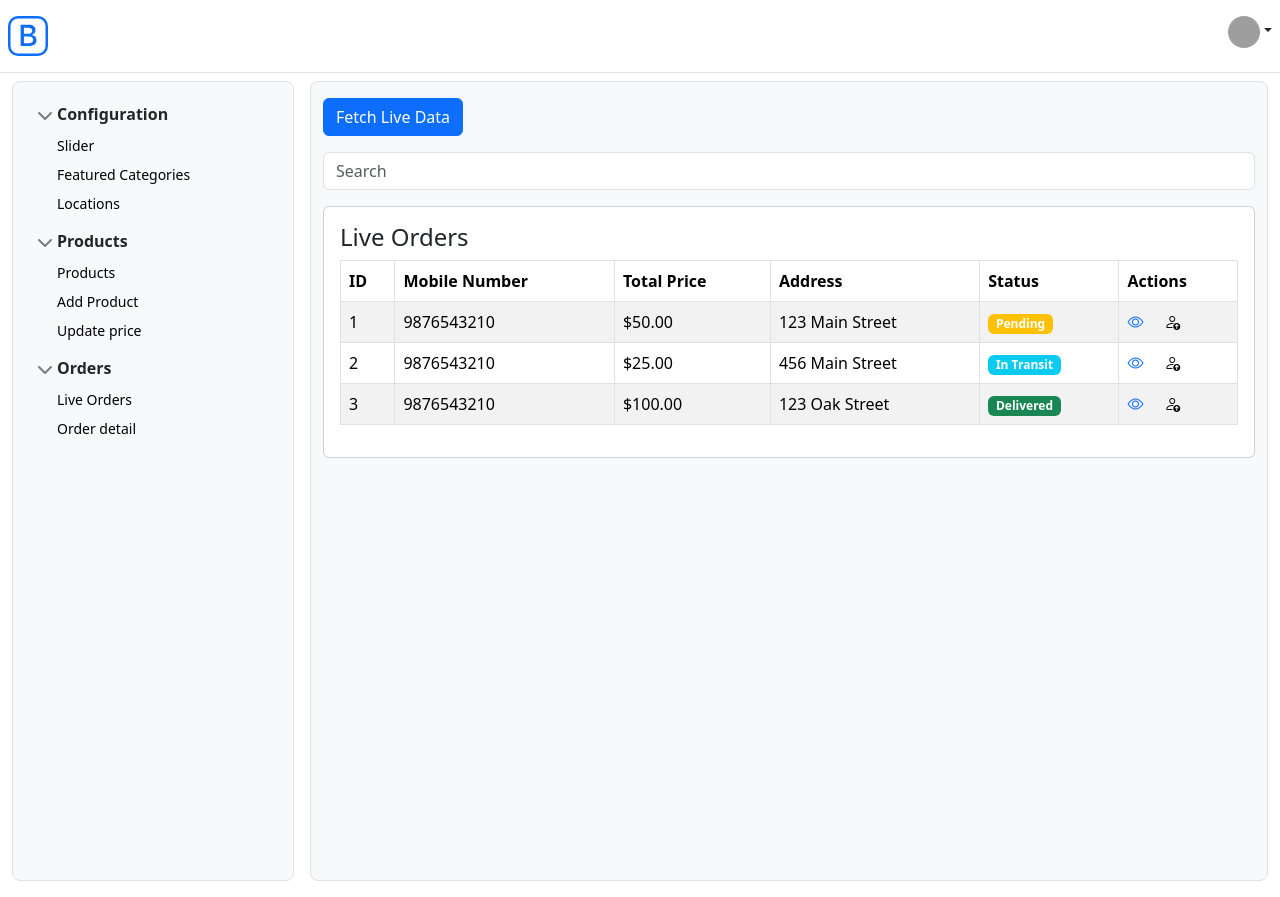
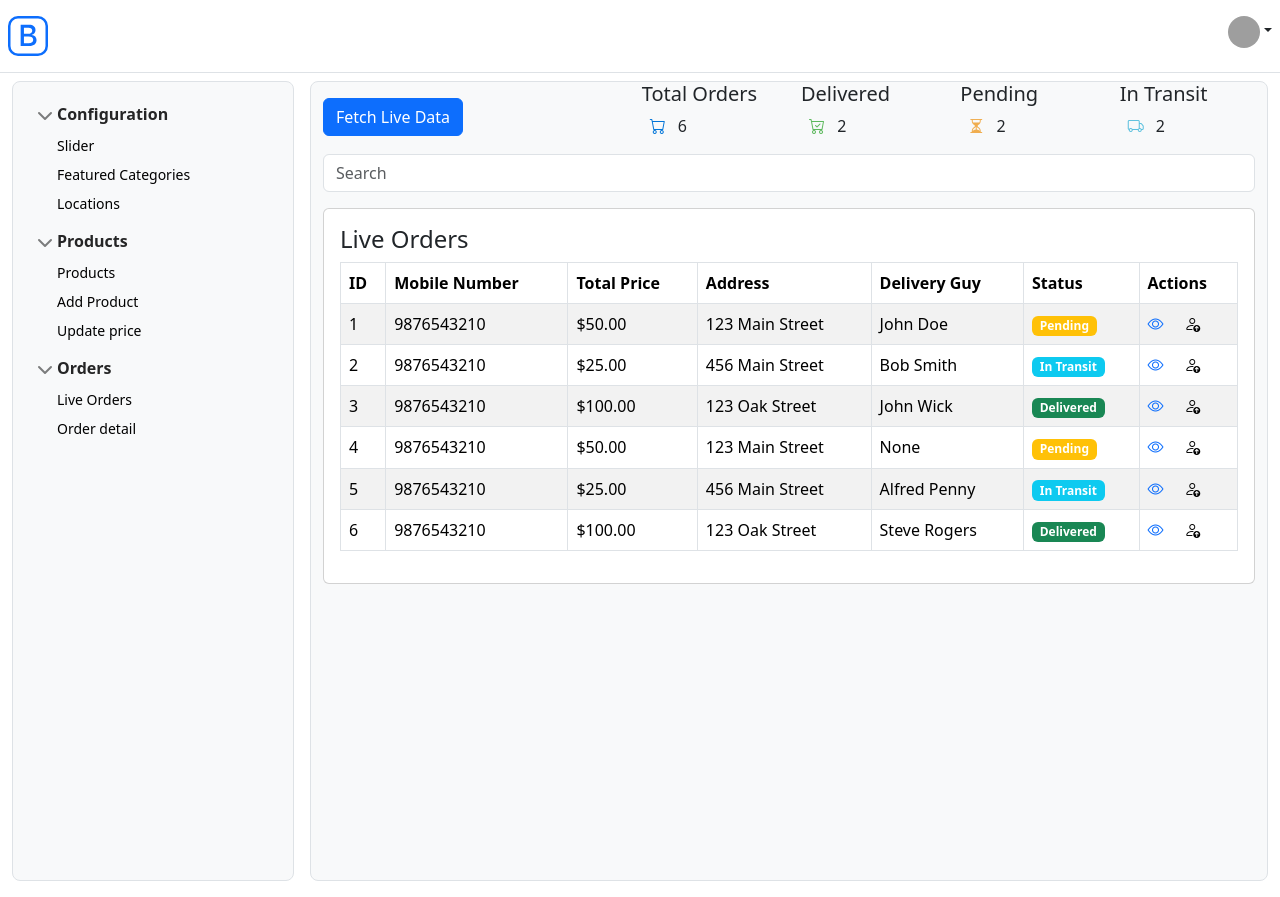
Before and after one commit to abeel50/admin-dashboard, an Angular app: page /orders in a window 1280 px wide. Built offline with nearby package versions, Linux system fonts and the light colour scheme; grey boxes are pictures that could not be loaded.

Commit message:
Order List Page Totals

```diff
--- /dev/null
+++ b/src/app/_constants/deliveryGuys.ts
@@ -0,0 +1,53 @@
+import { DeliveryGuy } from "../_interfaces";
+
+export const DELIVERY_GUYS: DeliveryGuy[] = [
+    {
+        id: 1,
+        name: 'John Doe',
+        phone: '987683490',
+        cnic: '29184982442',
+        imageURL: 'https://picsum.photos/200'
+    },
+    {
+        id: 2,
+        name: 'Bob Smith',
+        phone: '987683490',
+        cnic: '29184982442',
+        imageURL: 'https://picsum.photos/200'
+    },
+    {
+        id: 3,
+        name: 'Robert Garcia',
+        phone: '987683490',
+        cnic: '29184982442',
+        imageURL: 'https://picsum.photos/200'
+    },
+    {
+        id: 4,
+        name: 'John Wick',
+        phone: '987683490',
+        cnic: '29184982442',
+        imageURL: 'https://picsum.photos/200'
+    },
+    {
+        id: 5,
+        name: 'Steve Rogers',
+        phone: '987683490',
+        cnic: '29184982442',
+        imageURL: 'https://picsum.photos/200'
+    },
+    {
+        id: 6,
+        name: 'Alfred Penny',
+        phone: '987683490',
+        cnic: '29184982442',
+        imageURL: 'https://picsum.photos/200'
+    },
+    {
+        id: 7,
+        name: 'Gorge Fred',
+        phone: '987683490',
+        cnic: '29184982442',
+        imageURL: 'https://picsum.photos/200'
+    }
+]
--- a/src/app/_constants/orders.ts
+++ b/src/app/_constants/orders.ts
@@ -6,7 +6,8 @@ export const ORDERS: Order[] = [
         phone: "9876543210",
         totalPrice: 50,
         address: "123 Main Street",
-        status: 1
+        status: 1,
+        deliveryGuy: 1,
     },
 
     {
@@ -14,7 +15,8 @@ export const ORDERS: Order[] = [
         phone: "9876543210",
         totalPrice: 25,
         address: "456 Main Street",
-        status: 2
+        status: 2,
+        deliveryGuy: 2
     },
 
     {
@@ -22,6 +24,34 @@ export const ORDERS: Order[] = [
         phone: "9876543210",
         totalPrice: 100,
         address: "123 Oak Street",
-        status: 3
+        status: 3,
+        deliveryGuy: 4
+    },
+    {
+        id: 4,
+        phone: "9876543210",
+        totalPrice: 50,
+        address: "123 Main Street",
+        status: 1,
+        deliveryGuy: null
+    },
+
+    {
+        id: 5,
+        phone: "9876543210",
+        totalPrice: 25,
+        address: "456 Main Street",
+        status: 2,
+        deliveryGuy: 6
+    },
+
+    {
+        id: 6,
+        phone: "9876543210",
+        totalPrice: 100,
+        address: "123 Oak Street",
+        status: 3,
+        deliveryGuy: 5
+
     },
 ]
--- a/src/app/_interfaces/deliveryGuy.ts
+++ b/src/app/_interfaces/deliveryGuy.ts
@@ -1,4 +1,7 @@
 export interface DeliveryGuy {
     id: number;
     name: string;
+    phone: string;
+    cnic: string;
+    imageURL: string;
 }
--- a/src/app/_interfaces/order.ts
+++ b/src/app/_interfaces/order.ts
@@ -4,4 +4,5 @@ export interface Order {
     totalPrice: number;
     address: string;
     status: number;
+    deliveryGuy: number | null;
 }
--- a/src/app/pages/orders/live-orders/live-orders.component.html
+++ b/src/app/pages/orders/live-orders/live-orders.component.html
@@ -1,5 +1,30 @@
 <div class="container-fluid">
-  <button type="button" class="btn btn-primary mb-3 mt-3">Fetch Live Data</button>
+  <div class="row">
+    <div class="col-md-4">
+      <button type="button" class="btn btn-primary mb-3 mt-3">Fetch Live Data</button>
+    </div>
+    <div class="col-md-8">
+      <div class="row">
+        <div class="col-md-3">
+          <h5>Total Orders</h5>
+          <p> <i class="bi bi-cart m-2" style="color: #0275d8	;"></i> {{totalOrders}} </p>
+        </div>
+        <div class="col-md-3">
+          <h5>Delivered</h5>
+          <p> <i class="bi bi-cart-check m-2" style="color: #5cb85c;"></i> {{delivered}} </p>
+        </div>
+        <div class="col-md-3">
+          <h5>Pending</h5>
+          <p> <i class="bi bi-hourglass-split m-2" style="color: #f0ad4e;"></i> {{pending}} </p>
+        </div>
+        <div class="col-md-3">
+          <h5>In Transit</h5>
+          <p><i class="bi bi-truck m-2" style="color: #5bc0de	;"></i> {{inTransit}} </p>
+        </div>
+      </div>
+    </div>
+  </div>
+
   <div class="row">
     <div class="form-group mb-3">
       <input type="text" class="form-control" placeholder="Search">
@@ -16,6 +41,7 @@
                   <th>Mobile Number</th>
                   <th>Total Price</th>
                   <th>Address</th>
+                  <th>Delivery Guy</th>
                   <th>Status</th>
                   <th>Actions</th>
                 </tr>
@@ -26,6 +52,7 @@
                   <td> {{ord.phone}} </td>
                   <td> {{ord.totalPrice | currency}} </td>
                   <td> {{ord.address}} </td>
+                  <td> {{ord.deliveryGuy | deliveryGuyPipe}} </td>
                   <td>
                     <app-order-status [status]="ord.status"></app-order-status>
                   </td>
@@ -60,7 +87,7 @@
   <div class="modal-body">
     <div class="form-group">
       <label for="deliveryGuySelect">Select Delivery Guy:</label>
-      <ng-select id="deliveryGuySelect" [items]="deliveryGuys" bindLabel="name" bindValue="id"
+      <ng-select id="deliveryGuySelect" [items]="_deliveryGuys" bindLabel="name" bindValue="id"
         placeholder="Select a delivery guy">
       </ng-select>
     </div>
--- a/src/app/pages/orders/live-orders/live-orders.component.ts
+++ b/src/app/pages/orders/live-orders/live-orders.component.ts
@@ -1,6 +1,7 @@
 import { Component, OnInit, ViewChild } from '@angular/core';
 import { Router } from '@angular/router';
 import { NgbModal } from '@ng-bootstrap/ng-bootstrap';
+import { DELIVERY_GUYS } from 'src/app/_constants/deliveryGuys';
 import { ORDERS } from 'src/app/_constants/orders';
 import { DeliveryGuy, Order } from 'src/app/_interfaces';
 
@@ -12,21 +13,31 @@ import { DeliveryGuy, Order } from 'src/app/_interfaces';
 export class LiveOrdersComponent implements OnInit {
 
   @ViewChild('assignDeliveryGuyModal', { static: false }) assignModal: any;
+
   _orders: Order[] = ORDERS;
+  _deliveryGuys: DeliveryGuy[] = DELIVERY_GUYS;
 
+  totalOrders: number = 0;
+  delivered: number = 0;
+  pending: number = 0;
+  inTransit: number = 0;
 
   constructor(private modalService: NgbModal, private router: Router) { }
 
   ngOnInit() {
+    this._orders.forEach(o => {
+      if (o.status === 1) {
+        this.pending++;
+      } else if (o.status === 2) {
+        this.inTransit++;
+      } else {
+        this.delivered++;
+      }
+
+    });
+    this.totalOrders = this._orders.length;
+
   }
-
-
-  deliveryGuys: DeliveryGuy[] = [
-    { id: 1, name: 'Delivery Guy 1' },
-    { id: 2, name: 'Delivery Guy 2' },
-    { id: 3, name: 'Delivery Guy 3' }
-  ];
-  selectedDeliveryGuys: DeliveryGuy[] = [];
 
 
   openAssignModal() {
--- /dev/null
+++ b/src/app/shared/pipes/deliveryGuy.pipe.ts
@@ -0,0 +1,16 @@
+import { Pipe, PipeTransform } from '@angular/core';
+import { DELIVERY_GUYS } from 'src/app/_constants/deliveryGuys';
+
+@Pipe({
+  name: 'deliveryGuyPipe'
+})
+export class DeliveryGuyPipe implements PipeTransform {
+
+  transform(id: number) {
+    if (id) {
+      return DELIVERY_GUYS.find(d => d.id === id)?.name;
+    }
+    else return "None"
+  }
+
+}
```
Also changed, not shown: src/app/shared/shared.module.ts (+5 -2 lines).
